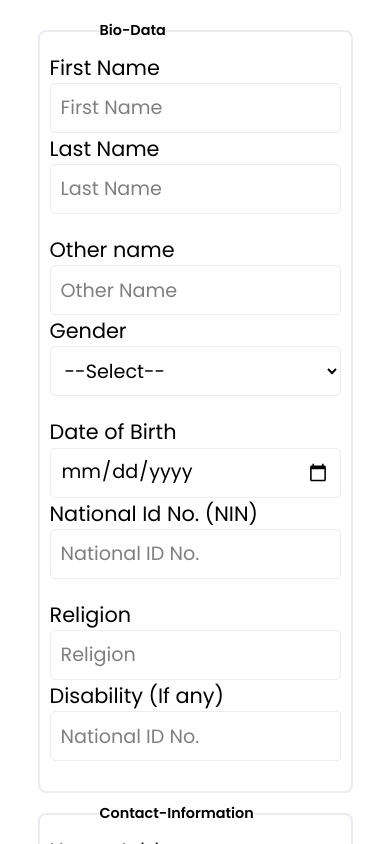
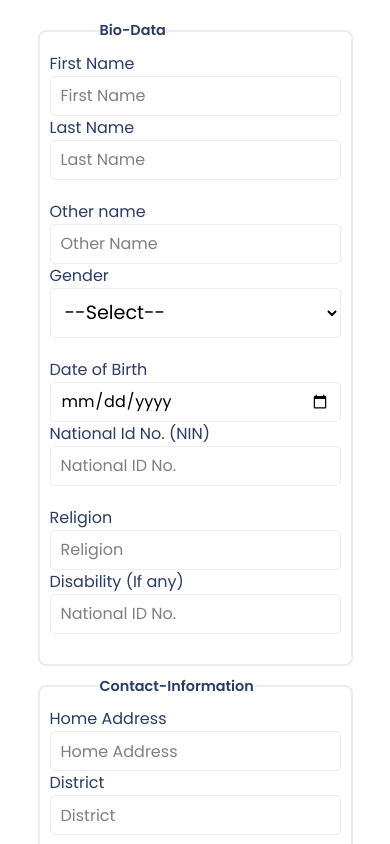
Before and after one commit to Kijjambu-joseph/SMS, a React (Vite) app: page /student/Reg in a window 390 px wide. Shown: the top 844 px of the page. Built offline with nearby package versions, Linux system fonts and the light colour scheme.

Commit message:
Changed primary color Reg Form

```diff
--- a/src/auth/StudentRegistration.css
+++ b/src/auth/StudentRegistration.css
@@ -1,6 +1,17 @@
 
 
 /* STUDENT REGISTRATION FORM CSS STYL */
+:root{
+    --primary-color: #2b3b67;
+    --secondary-color: white;
+    --other-color:#ebebf1;
+    --bg-main:#000080;
+    --text-primary:#f3f5fa;
+    --text-secondary:#090d12;
+    --suplement-color:#1ea344;
+
+    --font-family:"Poppins", sans-serif, Arial, Helvetica, sans-serif;
+}
 
 .Student-reg{
     width: 100vw;
@@ -28,6 +39,7 @@
     font-size: 2em;
     font-weight: 600;
     margin-left: 50px;
+    color: var(--primary-color);
 }
 
 .bio-infor-container{
@@ -54,6 +66,7 @@
 .input-container label{
     width: 100%;
     font-size: 1.3em;
+    color: var(--primary-color);
 }
 
 .input-container input{
@@ -64,6 +77,11 @@
     border: 1px var(--other-color) solid;
     font-size: 1em;
 }
+
+.input-container input:focus{
+        /* border-radius: 5px; */
+        outline: 2px solid var(--primary-color);
+    }
 
 .input-container select{
     height: 40px;
@@ -82,21 +100,7 @@
     display: flex;
     gap: 10px;
 }
-.register-student-btn01 button{
-    width: 250px;
-    height: 50px;
-    border: 1px var(--other-color) solid;
-    border-radius: 10px;
-    cursor: pointer;
-}
-.register-student-btn02 button{
-    width: 250px;
-    height: 50px;
-    background-color:rgb(46, 101, 239);
-    border-radius: 10px;
-    color: white;
-    cursor: pointer;
-}
+
 
  .student-reg-content .btn1{
         width: 150px;
@@ -104,7 +108,7 @@
         border: 1px var(--other-color) solid;
         border-radius: 10px;
         cursor: pointer;
-        background-color: rgb(63, 63, 221);
+        background-color: var(--primary-color);
         color: white;
     }
 
@@ -204,7 +208,7 @@
         border: 1px var(--other-color) solid;
         border-radius: 10px;
         cursor: pointer;
-        background-color: rgb(63, 63, 221);
+        background-color: var(--primary-color);
         color: white;
     }
 
@@ -227,6 +231,18 @@
         margin-left: 50px;
     }
 
+     .input-container label{
+        width: 100%;
+        font-size: 1em;
+        /* background-color: palevioletred; */
+    }
+
+    .input-container input{
+        height: 40px;
+        font-size: 1em;
+    }
+
+
 
 }
 
--- a/src/auth/TeacherRegistration.css
+++ b/src/auth/TeacherRegistration.css
@@ -2,6 +2,7 @@
 
 
 /* TEACHERS REGISTRATION FORM CSS */
+
 
 .teacher-Reg-board fieldset{
   border-radius: 10px;
@@ -18,6 +19,7 @@
   height: auto;
   padding: 30px;
   /* display: grid; */
+
 }
 
 .Teachers-input-container input{
```
